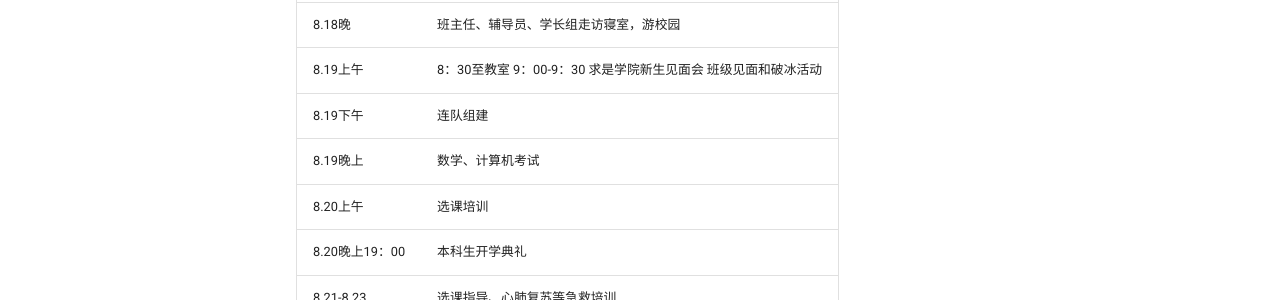
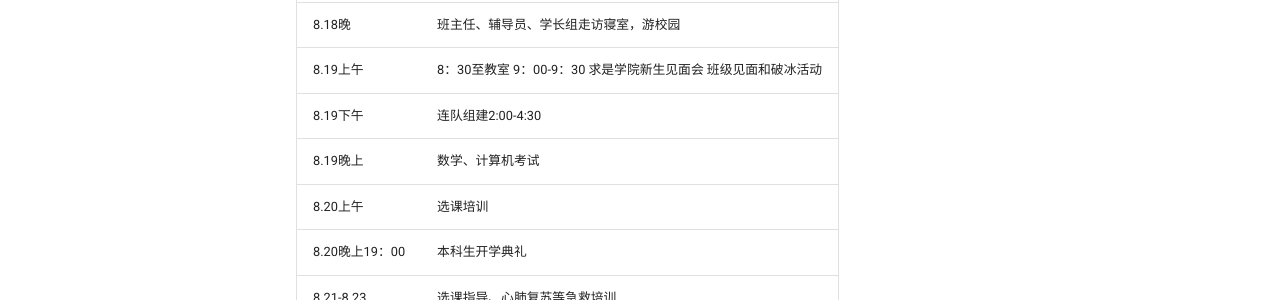
Before and after one commit to bclz19/zju-robotics, an MkDocs documentation site: the page built from docs/welcome/timetable.md, in a window 1280 px wide and 1103 px high. Shown: the part 464-764 px from the top of the window. Built offline with MkDocs 1.6.1 and Material for MkDocs 9.7.7, drawn with Linux system fonts in a browser that asks for light colours; comment, search, counter and statistics services are not loaded.

Commit message:
更新日程安排

```diff
--- a/docs/welcome/timetable.md
+++ b/docs/welcome/timetable.md
@@ -7,7 +7,7 @@
 8.17晚19：00 | 新生家长会
 8.18晚  | 班主任、辅导员、学长组走访寝室，游校园
 8.19上午  | 8：30至教室 9：00-9：30 求是学院新生见面会 班级见面和破冰活动
-8.19下午 | 连队组建
+8.19下午 | 连队组建2:00-4:30
 8.19晚上 | 数学、计算机考试
 8.20上午 | 选课培训
 8.20晚上19：00 | 本科生开学典礼
```
